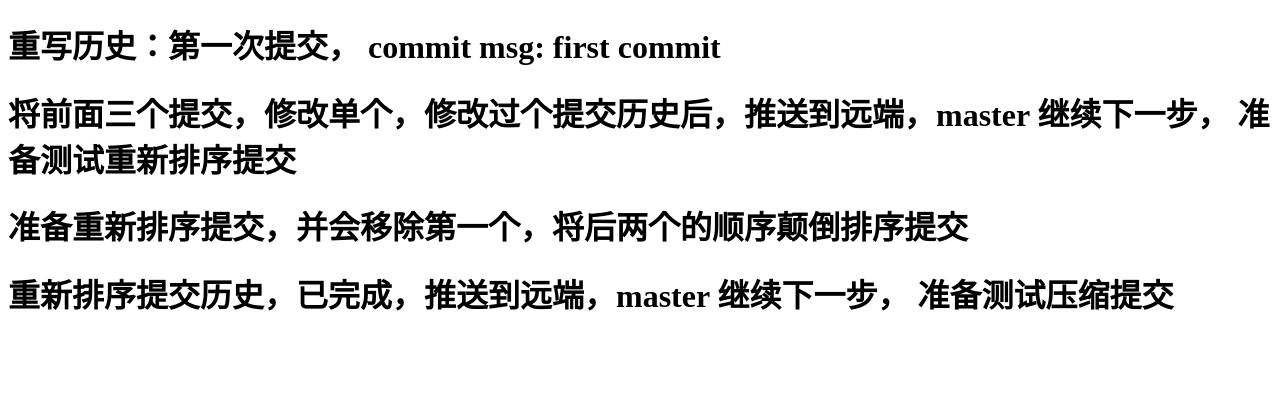
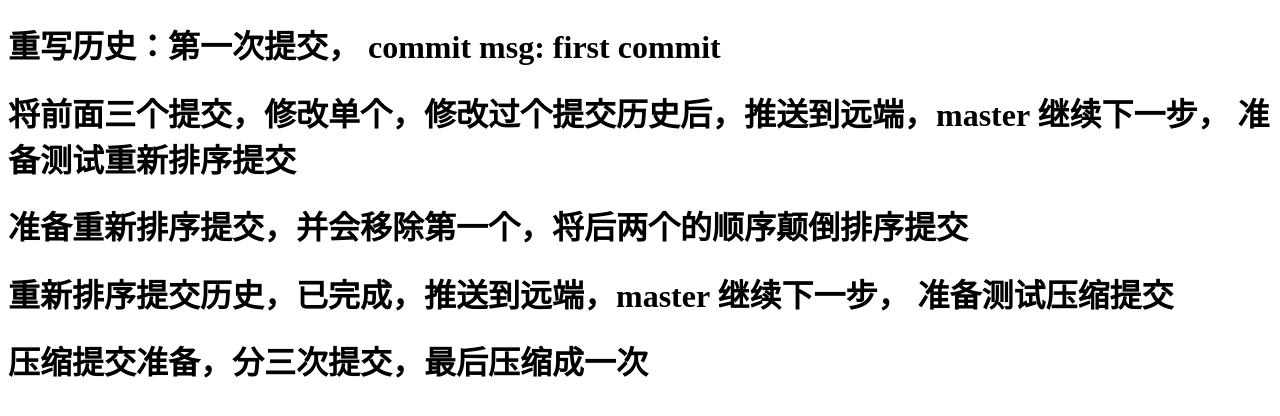
Before and after one commit to hxtcoder/git-test, a plain HTML site: page index-rewrite-1.html in a window 1280 px wide. Drawn offline with Linux system fonts and the light colour scheme.

Commit message:
master prepare for squash

```diff
--- a/index-rewrite-1.html
+++ b/index-rewrite-1.html
@@ -9,5 +9,6 @@
 <h1>将前面三个提交，修改单个，修改过个提交历史后，推送到远端，master 继续下一步， 准备测试重新排序提交</h1>
 <h1>准备重新排序提交，并会移除第一个，将后两个的顺序颠倒排序提交</h1>
 <h1>重新排序提交历史，已完成，推送到远端，master 继续下一步， 准备测试压缩提交</h1>
+<h1>压缩提交准备，分三次提交，最后压缩成一次</h1>
 </body>
 </html>
```
